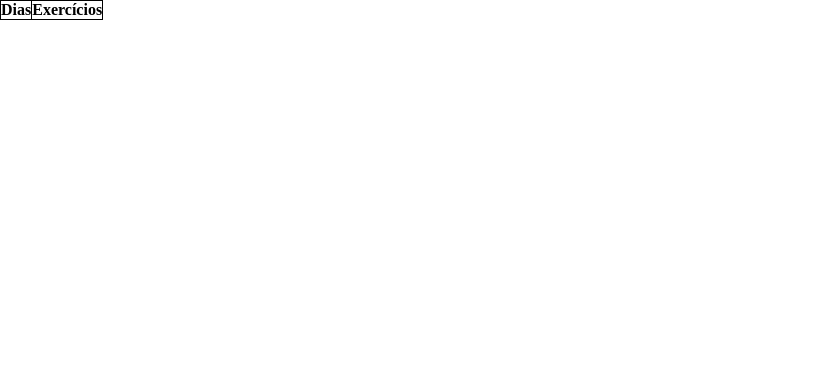
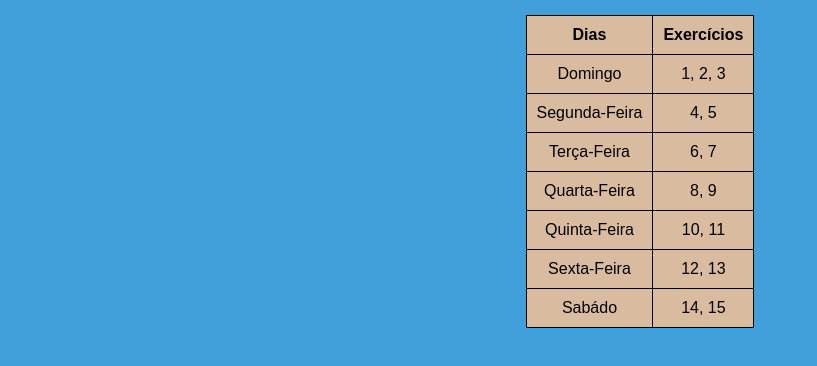
Before and after one commit to viniciusrvcruz/projeto-cronograma, a plain HTML site: page exercicios.html in a window 1280 px wide. Shown: the whole page, without its empty margins (0-817 px from the left). Drawn offline with Linux system fonts and the light colour scheme.

Commit message:
Criei a página do exercício

```diff
--- a/estilo/style2.css
+++ b/estilo/style2.css
@@ -5,8 +5,26 @@
     padding: 0px;
 }
 
+@import url('https://fonts.googleapis.com/css2?family=Passion+One&display=swap');
+
+:root {
+    --cor01: #41A0DB;
+    --cor02: #87BFE1;
+    --cor03: #143244;
+    --cor04: #D9BBA0;
+}
+
+body {
+    background-color: var(--cor01);
+    padding-top: 15px;
+}
+
 table {
+    margin: auto;
     border-collapse: collapse;
+    text-align: center;
+    background-color: var(--cor04);
+    font-family: Arial, Helvetica, sans-serif;
 }
 
 tr {
@@ -15,4 +33,10 @@ tr {
 
 th {
     border: 1px solid black;
+    padding: 10px;
 }
+
+td {
+    border: 1px solid black;
+    padding: 10px;
+}
--- a/exercicios.html
+++ b/exercicios.html
@@ -16,7 +16,34 @@
         </tr>
     </thead>
     <tbody>
-
+        <tr>
+            <td>Domingo</td>
+            <td>1, 2, 3</td>
+        </tr>
+        <tr>
+            <td>Segunda-Feira</td>
+            <td>4, 5</td>
+        </tr>
+        <tr>
+            <td>Terça-Feira</td>
+            <td>6, 7</td>
+        </tr>
+        <tr>
+            <td>Quarta-Feira</td>
+            <td>8, 9</td>
+        </tr>
+        <tr>
+            <td>Quinta-Feira</td>
+            <td>10, 11</td>
+        </tr>
+        <tr>
+            <td>Sexta-Feira</td>
+            <td>12, 13</td>
+        </tr>
+        <tr>
+            <td>Sabádo</td>
+            <td>14, 15</td>
+        </tr>
     </tbody>
 </table>
 </body>
```
Also changed, not shown: index.html (+1 -1 lines).
